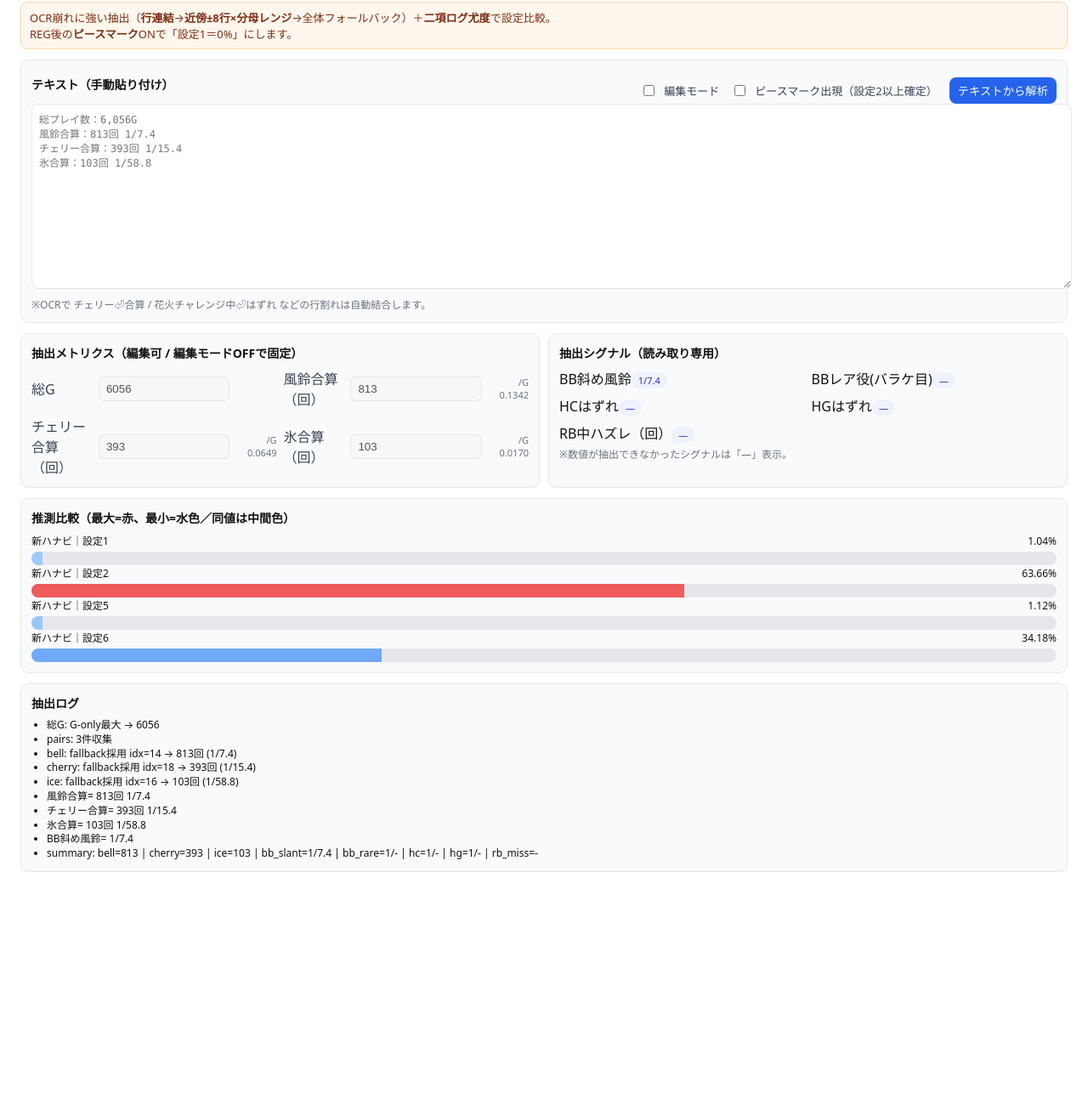
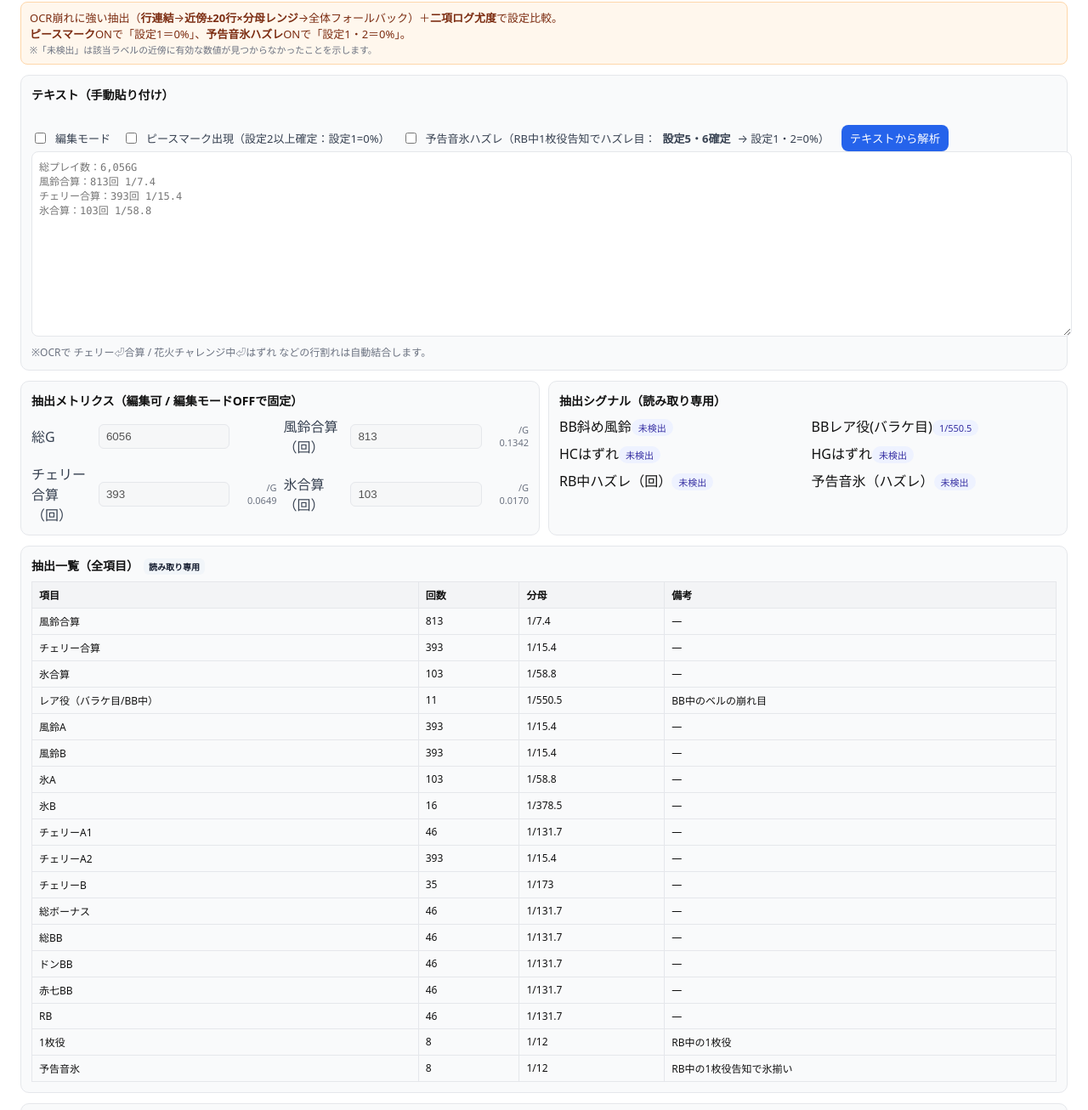
Before and after one commit to hiyokko494/hanabi-ocr, a plain HTML site: page index.html in a window 1280 px wide. Shown: the part 63-1369 px from the top of the page at 85% size. Before the commit the page ends 1113 px from the top, so only its background shows below. Drawn offline with Linux system fonts and the light colour scheme.

Commit message:
Update index.html

```diff
--- a/index.html
+++ b/index.html
@@ -3,7 +3,7 @@
 <head>
 <meta charset="UTF-8" />
 <meta name="viewport" content="width=device-width,initial-scale=1.0"/>
-<title>05 2025.09.11現在、機能追加中につき正常に動作しません：特リプTV｜新ハナビ 専用（安定抽出・修正）</title>
+<title>06 2025.09.11現在、機能追加中につき正常に動作しません：特リプTV｜新ハナビ 専用（安定抽出・修正）</title>
 <style>
   body{font-family:system-ui,-apple-system,"Segoe UI",Roboto,"Hiragino Kaku Gothic ProN","Noto Sans JP","Yu Gothic","Meiryo",sans-serif;margin:24px;color:#111}
   h1{font-size:20px;margin:0 0 12px}
@@ -21,21 +21,26 @@
   .bar{height:16px;transition:width .3s ease}
   .rowline{display:flex;align-items:center;justify-content:space-between;font-size:12px;margin-bottom:4px}
   ul.log{margin:6px 0 0 18px;padding:0;font-size:12px;line-height:1.4}
-  .opts{display:flex;gap:14px;align-items:center;font-size:13px;color:#374151;margin-top:8px}
+  .opts{display:flex;gap:14px;align-items:center;font-size:13px;color:#374151;margin-top:8px;flex-wrap:wrap}
   .muted{color:#6b7280}
   .kv{display:flex;align-items:center;gap:8px}
   .secnote{font-size:12px;color:#6b7280;margin-top:4px}
   .pill{display:inline-block;background:#eef2ff;color:#3730a3;border-radius:999px;padding:2px 8px;font-size:11px}
   .two-col{display:grid;grid-template-columns:1fr;gap:10px}
-  @media(min-width:900px){.two-col{grid-template-columns:1fr 1fr}}
+  @media(min-width:1000px){.two-col{grid-template-columns:1fr 1fr}}
   .subgrid{display:grid;grid-template-columns:1fr 1fr;gap:8px}
+  table{width:100%;border-collapse:collapse;font-size:12px}
+  th,td{border:1px solid #e5e7eb;padding:6px 8px;text-align:left;vertical-align:top}
+  th{background:#f3f4f6}
+  .tag{display:inline-block;font-size:10px;padding:2px 6px;border-radius:6px;background:#f1f5f9;color:#0f172a;margin-left:6px}
 </style>
 </head>
 <body>
-<h1>05 2025.09.11現在、機能追加中につき正常に動作しません：特リプTV｜新ハナビ 専用（安定抽出・修正）</h1>
+<h1>06 2025.09.11現在、機能追加中につき正常に動作しません：特リプTV｜新ハナビ 専用（安定抽出・修正）</h1>
 <div class="hint">
-  OCR崩れに強い抽出（<b>行連結</b>→<b>近傍±8行×分母レンジ</b>→全体フォールバック）＋<b>二項ログ尤度</b>で設定比較。<br>
-  REG後の<b>ピースマーク</b>ONで「設定1＝0%」にします。
+  OCR崩れに強い抽出（<b>行連結</b>→<b>近傍±20行×分母レンジ</b>→全体フォールバック）＋<b>二項ログ尤度</b>で設定比較。<br>
+  <b>ピースマーク</b>ONで「設定1＝0%」、<b>予告音氷ハズレ</b>ONで「設定1・2＝0%」。<br>
+  <small class="muted">※「未検出」は該当ラベルの近傍に有効な数値が見つからなかったことを示します。</small>
 </div>
 
 <div id="err" class="error"></div>
@@ -45,7 +50,8 @@
     <h3>テキスト（手動貼り付け）</h3>
     <div class="opts">
       <label class="kv"><input id="edit-mode" type="checkbox"> 編集モード</label>
-      <label class="kv"><input id="peace" type="checkbox"> ピースマーク出現（設定2以上確定）</label>
+      <label class="kv"><input id="peace" type="checkbox"> ピースマーク出現（設定2以上確定：設定1=0%）</label>
+      <label class="kv"><input id="yohaku-hazure" type="checkbox"> 予告音氷ハズレ（RB中1枚役告知でハズレ目：<b>設定5・6確定</b> → 設定1・2=0%）</label>
       <button id="btn-parse" class="btn" style="background:#2563eb;color:#fff;border:none;border-radius:8px;padding:6px 10px;">テキストから解析</button>
     </div>
   </div>
@@ -65,14 +71,22 @@
   <div class="card">
     <h3>抽出シグナル（読み取り専用）</h3>
     <div class="subgrid">
-      <div><span class="key">BB斜め風鈴</span><span id="sig-bb-slant" class="pill muted">—</span></div>
-      <div><span class="key">BBレア役(バラケ目)</span><span id="sig-bb-rare" class="pill muted">—</span></div>
-      <div><span class="key">HCはずれ</span><span id="sig-rt-hc" class="pill muted">—</span></div>
-      <div><span class="key">HGはずれ</span><span id="sig-rt-hg" class="pill muted">—</span></div>
-      <div><span class="key">RB中ハズレ（回）</span><span id="sig-rb-miss" class="pill muted">—</span></div>
+      <div><span class="key">BB斜め風鈴</span><span id="sig-bb-slant" class="pill muted">未検出</span></div>
+      <div><span class="key">BBレア役(バラケ目)</span><span id="sig-bb-rare" class="pill muted">未検出</span></div>
+      <div><span class="key">HCはずれ</span><span id="sig-rt-hc" class="pill muted">未検出</span></div>
+      <div><span class="key">HGはずれ</span><span id="sig-rt-hg" class="pill muted">未検出</span></div>
+      <div><span class="key">RB中ハズレ（回）</span><span id="sig-rb-miss" class="pill muted">未検出</span></div>
+      <div><span class="key">予告音氷（ハズレ）</span><span id="sig-yohaku-hazure" class="pill muted">未検出</span></div>
     </div>
-    <div class="secnote">※数値が抽出できなかったシグナルは「—」表示。</div>
   </div>
+</div>
+
+<div class="card">
+  <h3>抽出一覧（全項目）<span class="tag">読み取り専用</span></h3>
+  <table id="table-all">
+    <thead><tr><th>項目</th><th>回数</th><th>分母</th><th>備考</th></tr></thead>
+    <tbody></tbody>
+  </table>
 </div>
 
 <div class="card">
@@ -94,13 +108,21 @@ const EXPECT = {
 };
 /* 合算・BB/RT/RB の“分母レンジ/期待値” */
 const RANGE = {
-  bell:   [4.5, 10.5],   // 1/7.x 付近
-  cherry: [10,  25],     // 1/15.x 付近
-  ice:    [35,  80],     // 1/50〜60 付近
-  bb_slant:[7,  13],     // BB斜め風鈴 ~9 or 11
-  bb_rare: [400, 30000], // バラケ目（6は ~655）
-  rt_hc:   [4.6, 6.6],   // 花火チャレンジ中はずれ
-  rt_hg:   [8.5, 14.5],  // 花火GAME中はずれ
+  bell:   [4.5, 10.5],   // 1/7.x
+  cherry: [10,  25],     // 1/15.x
+  ice:    [35,  80],     // 1/50〜60
+  bb_slant:[7,  13],     // ~9 or 11
+  bb_rare: [400, 30000], // 6は~655
+  rt_hc:   [4.6, 6.6],
+  rt_hg:   [8.5, 14.5],
+  // 一覧レンジ（広め）
+  bellA:[10,30], bellB:[10,30],
+  iceA:[35,90], iceB:[300,5000],
+  chA1:[80,140], chA2:[15,30], chB:[150,450],
+  total_any:[2,5000],
+  oneMedal:[8,25],
+  yohakuIce:[10,40],
+  bbFlat:[1.0,2.0],
 };
 const EXPECT_DENOM = {
   bb_slant: {1:11.0, 2:9.0, 5:11.0, 6:9.0},
@@ -110,10 +132,18 @@ const EXPECT_DENOM = {
 };
 const WEIGHTS = { bell:1.0, cherry:1.0, ice:0.7, bb_slant:1.1, bb_rare:2.2, rt_hc_miss:1.0, rt_hg_miss:1.0, rb_miss:1.6 };
 
+const NOTES = {
+  "レア役（バラケ目/BB中）": "BB中のベルの崩れ目",
+  "1枚役": "RB中の1枚役",
+  "予告音氷": "RB中の1枚役告知で氷揃い",
+  "予告音氷（ハズレ）": "RB中の1枚役告知でハズレ目（設定5・6確定）"
+};
+
 const state = {
   metrics:{games:undefined,bell:undefined,cherry:undefined,ice:undefined},
   extra:{bb_slant_den:null, bb_rare_den:null, rt_hc_den:null, rt_hg_den:null, rb_miss_count:null},
-  flags:{peace:false, edit:false},
+  flags:{peace:false, edit:false, yohakuHazure:false},
+  allItems:[],
   log:[]
 };
 
@@ -122,10 +152,7 @@ const $ = (id)=>document.getElementById(id);
 function toNum(x){ if(x==null) return undefined; const n=Number(String(x).replace(/,/g,'')); return Number.isFinite(n)?n:undefined; }
 function pushLog(msg){ state.log.push(msg); }
 function setError(msg){ const e=$("err"); e.style.display=msg?"block":"none"; e.textContent=msg||""; }
-function setText(id, s, mutedWhenDash=true){
-  const el=$(id); el.textContent=s;
-  if(mutedWhenDash) el.classList.toggle("muted", s==="—");
-}
+function setText(id, s){ const el=$(id); el.textContent=s; el.classList.toggle("muted", s==="未検出"); }
 
 /* サニタイズ */
 function sanitize(s){
@@ -145,7 +172,6 @@ function coalesceLines(lines){
   const out=[];
   for(let i=0;i<lines.length;i++){
     let cur=lines[i];
-
     if(/^(風鈴|チェリー|氷)\s*$/.test(cur) && i+1<lines.length && /^合算\s*$/.test(lines[i+1])){
       out.push(RegExp.$1 + "合算"); i++; continue;
     }
@@ -189,7 +215,7 @@ function collectAllPairs(lines){
   return pairs;
 }
 
-/* 近傍探索 */
+/* 近傍探索（±20行） */
 function pickNearBy(lines, labelIdx, window, range){
   if(labelIdx<0) return null;
   const [lo,hi]=range;
@@ -217,7 +243,7 @@ function pickNearBy(lines, labelIdx, window, range){
 /* ラベル→近傍→全体フォールバック */
 function resolveMetric(lines, labelRegex, range, labelName, globalPairs){
   const idx=lines.findIndex(l=>labelRegex.test(l));
-  let got=pickNearBy(lines, idx, 8, range);
+  let got=pickNearBy(lines, idx, 20, range);
   if(!got){
     const [lo,hi]=range;
     const expects = EXPECT[labelName]?.map(v=>1/v) ?? [];
@@ -229,9 +255,9 @@ function resolveMetric(lines, labelRegex, range, labelName, globalPairs){
       if(score<bestScore){ best=p; bestScore=score; }
     }
     got=best||null;
-    if(got) pushLog(`${labelName}: fallback採用 idx=${got.idx} → ${got.count}回 (1/${got.denom})`);
+    if(got) pushLog(`${labelName||'項目'}: fallback採用 idx=${got.idx} → ${got.count??'-'}回 (1/${got.denom??'-'})`);
   }else{
-    pushLog(`${labelName}: 近傍採用 idx=${got.idx} → ${got.count}回 (1/${got.denom})`);
+    pushLog(`${labelName||'項目'}: 近傍採用 idx=${got.idx} → ${got.count??'-'}回 (1/${got.denom??'-'})`);
   }
   return got;
 }
@@ -239,6 +265,7 @@ function resolveMetric(lines, labelRegex, range, labelName, globalPairs){
 /* === 解析本体 === */
 function parseMetricsFromText(raw){
   state.log = [];
+  state.allItems = [];
   const t = sanitize(raw);
   const rawLines = t.split(/\r?\n/).map(s=>s.trim()).filter(Boolean);
   const lines = coalesceLines(rawLines);
@@ -250,7 +277,6 @@ function parseMetricsFromText(raw){
   const cands = lines.map(ln=>{ const m=RE_G_ONLY.exec(ln); return m?toNum(m[1]):null; }).filter(v=>v!=null);
   if(cands.length){ out.games = Math.max(...cands); pushLog(`総G: G-only最大 → ${out.games}`); } else pushLog("総G: 見つからず");
 
-  // 全体ペア
   const allPairs = collectAllPairs(lines);
 
   // 合算3種
@@ -258,38 +284,69 @@ function parseMetricsFromText(raw){
   const cherry = resolveMetric(lines, /チェリー\s*合算/, RANGE.cherry, "cherry", allPairs);
   const ice    = resolveMetric(lines, /氷\s*合算/,    RANGE.ice,    "ice",    allPairs);
 
-  if(bell){ out.bell=bell.count; pushLog(`風鈴合算= ${out.bell}回 1/${bell.denom}`); }
-  if(cherry){ out.cherry=cherry.count; pushLog(`チェリー合算= ${out.cherry}回 1/${cherry.denom}`); }
-  if(ice){ out.ice=ice.count; pushLog(`氷合算= ${out.ice}回 1/${ice.denom}`); }
+  if(bell){ out.bell=bell.count; addItem("風鈴合算", bell.count, bell.denom); }
+  if(cherry){ out.cherry=cherry.count; addItem("チェリー合算", cherry.count, cherry.denom); }
+  if(ice){ out.ice=ice.count; addItem("氷合算", ice.count, ice.denom); }
 
-  // 追加シグナル（近傍のみ）
-  const bbSlant = pickNearBy(lines, lines.findIndex(l=>/(風斜め揃い|斜め風鈴|風鈴B|風鈴中段揃)/.test(l)), 6, RANGE.bb_slant);
-  if(bbSlant){ extra.bb_slant_den = bbSlant.denom; pushLog(`BB斜め風鈴= 1/${extra.bb_slant_den}`); }
-
-  const bbRare = pickNearBy(lines, lines.findIndex(l=>/(レア役|バラケ目)/.test(l)), 6, RANGE.bb_rare);
-  if(bbRare){ extra.bb_rare_den = bbRare.denom; pushLog(`BBレア役(=バラケ目)= 1/${extra.bb_rare_den}`); }
-
-  const rtHC = pickNearBy(lines, lines.findIndex(l=>/花火チャレンジ中はずれ/.test(l)), 6, RANGE.rt_hc);
-  if(rtHC){ extra.rt_hc_den = rtHC.denom; pushLog(`HCはずれ= 1/${extra.rt_hc_den}`); }
-
-  const rtHG = pickNearBy(lines, lines.findIndex(l=>/花火GAME中はずれ/.test(l)), 6, RANGE.rt_hg);
-  if(rtHG){ extra.rt_hg_den = rtHG.denom; pushLog(`HGはずれ= 1/${extra.rt_hg_den}`); }
+  // 追加シグナル（近傍）
+  const bbSlant = pickNearBy(lines, lines.findIndex(l=>/(風斜め揃い|斜め風鈴|風鈴B)/.test(l)), 20, RANGE.bb_slant);
+  if(bbSlant){ extra.bb_slant_den = bbSlant.denom; addItem("風斜め揃い（BB中）", bbSlant.count, bbSlant.denom); }
+  const bbFlat = pickNearBy(lines, lines.findIndex(l=>/(風鈴中段揃)/.test(l)), 20, RANGE.bbFlat);
+  if(bbFlat){ addItem("風鈴中段揃（BB中）", bbFlat.count, bbFlat.denom); }
+  const bbRare = pickNearBy(lines, lines.findIndex(l=>/(レア役|バラケ目)/.test(l)), 20, RANGE.bb_rare);
+  if(bbRare){ extra.bb_rare_den = bbRare.denom; addItem("レア役（バラケ目/BB中）", bbRare.count, bbRare.denom); }
+  const rtHC = pickNearBy(lines, lines.findIndex(l=>/花火チャレンジ中はずれ/.test(l)), 20, RANGE.rt_hc);
+  if(rtHC){ extra.rt_hc_den = rtHC.denom; addItem("花火チャレンジ中はずれ", rtHC.count, rtHC.denom); }
+  const rtHG = pickNearBy(lines, lines.findIndex(l=>/花火GAME中はずれ/.test(l)), 20, RANGE.rt_hg);
+  if(rtHG){ extra.rt_hg_den = rtHG.denom; addItem("花火GAME中はずれ", rtHG.count, rtHG.denom); }
 
   // RB中ハズレ（“RB中”ラベル近傍）
   const rbIdx = lines.findIndex(l=>/(RB中詳細|RB中詳)/.test(l));
   if(rbIdx>=0){
-    // 回数だけ見る（分母はない前提）
-    for(let j=Math.max(0,rbIdx-8); j<Math.min(lines.length,rbIdx+9); j++){
+    for(let j=Math.max(0,rbIdx-20); j<Math.min(lines.length,rbIdx+21); j++){
       const c = lines[j].match(RE_KAI_LIKE);
-      if(c){ extra.rb_miss_count = toNum(c[1]); pushLog(`RB中ハズレ= ${extra.rb_miss_count}回`); break; }
+      if(c){ extra.rb_miss_count = toNum(c[1]); addItem("RB中ハズレ", extra.rb_miss_count, null); break; }
     }
+  }
+
+  // 内訳（A/B等）
+  addByLabel(lines, /風鈴A/, "風鈴A", RANGE.bellA);
+  addByLabel(lines, /風鈴B/, "風鈴B", RANGE.bellB);
+  addByLabel(lines, /氷A/,   "氷A",   RANGE.iceA);
+  addByLabel(lines, /氷B/,   "氷B",   RANGE.iceB);
+  addByLabel(lines, /チェリーA1/, "チェリーA1", RANGE.chA1);
+  addByLabel(lines, /チェリーA2/, "チェリーA2", RANGE.chA2);
+  addByLabel(lines, /チェリーB/,  "チェリーB",  RANGE.chB);
+
+  // 総ボーナス系
+  addByLabel(lines, /総ボーナス/, "総ボーナス", RANGE.total_any);
+  addByLabel(lines, /総BB|合計BB|BB合計/, "総BB", RANGE.total_any);
+  addByLabel(lines, /ドンBB/, "ドンBB", RANGE.total_any);
+  addByLabel(lines, /赤七BB|赤７BB/, "赤七BB", RANGE.total_any);
+  addByLabel(lines, /RB\b|REG\b|レギュラーボーナス/, "RB", RANGE.total_any);
+
+  // 1枚役／予告音氷
+  addByLabel(lines, /1枚役/, "1枚役", RANGE.oneMedal);
+  addByLabel(lines, /予告音氷/, "予告音氷", RANGE.yohakuIce);
+
+  // フラグ（予告音氷ハズレ）を一覧にも明示
+  if(state.flags.yohakuHazure){
+    addItem("予告音氷（ハズレ）", null, null);
   }
 
   state.extra = extra;
   updateSignals(extra);
   pushLog(`summary: bell=${out.bell??"-"} | cherry=${out.cherry??"-"} | ice=${out.ice??"-"} | bb_slant=1/${extra.bb_slant_den??"-"} | bb_rare=1/${extra.bb_rare_den??"-"} | hc=1/${extra.rt_hc_den??"-"} | hg=1/${extra.rt_hg_den??"-"} | rb_miss=${extra.rb_miss_count??"-"}`);
+  renderAllTable();
+  return out;
 
-  return out;
+  function addItem(name, count, denom){
+    state.allItems.push({name, count: (Number.isFinite(count)? count : null), denom: (Number.isFinite(denom)? denom : null)});
+  }
+  function addByLabel(lines, labelRe, labelName, range){
+    const got = resolveMetric(lines, labelRe, range, null, allPairs);
+    if(got) addItem(labelName, got.count, got.denom);
+  }
 }
 
 /* ---------- 推測（尤度ベース：二項ログ尤度 + 追加指標のガウス罰則） ---------- */
@@ -315,8 +372,9 @@ function estimateAllSettings(m){
       if((s===1||s===2)&&miss>0){ ll -= WEIGHTS.rb_miss*(1+miss); used++; }
       if((s===5||s===6)&&miss>0){ ll += WEIGHTS.rb_miss*Math.min(1,miss*0.2); used++; }
     }
-    // ピースマーク → 設定1排除
-    if(s===1 && state.flags.peace){ ll = -Infinity; used++; }
+    // 追加制約
+    if(s===1 && state.flags.peace){ ll = -Infinity; used++; }           // ピース → 設定1禁止
+    if((s===1||s===2) && state.flags.yohakuHazure){ ll = -Infinity; used++; } // 予告音氷ハズレ → 1・2禁止
     return {setting:s, ll: used? ll : -Infinity};
   });
 
@@ -353,18 +411,19 @@ function renderBars(){
   });
 }
 function updateSignals(ex){
-  setText("sig-bb-slant", ex.bb_slant_den? `1/${ex.bb_slant_den}` : "—");
-  setText("sig-bb-rare",  ex.bb_rare_den ? `1/${ex.bb_rare_den}`  : "—");
-  setText("sig-rt-hc",    ex.rt_hc_den   ? `1/${ex.rt_hc_den}`    : "—");
-  setText("sig-rt-hg",    ex.rt_hg_den   ? `1/${ex.rt_hg_den}`    : "—");
-  setText("sig-rb-miss",  Number.isFinite(ex.rb_miss_count)? `${ex.rb_miss_count}回` : "—");
+  setText("sig-bb-slant", ex.bb_slant_den? `1/${ex.bb_slant_den}` : "未検出");
+  setText("sig-bb-rare",  ex.bb_rare_den ? `1/${ex.bb_rare_den}`  : "未検出");
+  setText("sig-rt-hc",    ex.rt_hc_den   ? `1/${ex.rt_hc_den}`    : "未検出");
+  setText("sig-rt-hg",    ex.rt_hg_den   ? `1/${ex.rt_hg_den}`    : "未検出");
+  setText("sig-rb-miss",  Number.isFinite(ex.rb_miss_count)? `${ex.rb_miss_count}回` : "未検出");
+  setText("sig-yohaku-hazure", state.flags.yohakuHazure? "チェックON（設定1・2=0%）" : "未検出");
 }
 
 const METRIC_KEYS=["games","bell","cherry","ice"];
 const METRIC_LABEL={games:"総G", bell:"風鈴合算（回）", cherry:"チェリー合算（回）", ice:"氷合算（回）"};
 function renderMetrics(firstRender=false){
   const wrap=$("metrics");
-  if(firstRender){ // 初回だけDOM構築。以降は値とdisabledだけ更新してフォーカスを守る
+  if(firstRender){
     wrap.innerHTML="";
     METRIC_KEYS.forEach(k=>{
       const row=document.createElement("label"); row.style.display="flex"; row.style.alignItems="center"; row.style.gap="8px";
@@ -375,17 +434,15 @@ function renderMetrics(firstRender=false){
         if(!state.flags.edit) return;
         const v = e.target.value==="" ? undefined : toNum(e.target.value);
         state.metrics[k]=v;
-        // 入力中は再レンダしない→フォーカス保持、バーのみ更新
         renderBars();
         updatePerG(k);
       };
-      input.onblur=()=>{ renderMetrics(false); }; // フォーカス抜けたら全体同期
+      input.onblur=()=>{ renderMetrics(false); };
       row.appendChild(input);
       const tail=document.createElement("span"); tail.className="perg"; tail.id=`perg-${k}`; row.appendChild(tail);
       wrap.appendChild(row);
     });
   }
-  // 値＆disabled更新
   METRIC_KEYS.forEach(k=>{
     const input=$(`inp-${k}`);
     if(document.activeElement!==input){ input.value = state.metrics[k]??""; }
@@ -393,7 +450,6 @@ function renderMetrics(firstRender=false){
     updatePerG(k);
   });
 
-  // ログ
   const ul = $("log"); ul.innerHTML = "";
   state.log.slice(-30).forEach(msg=>{ const li=document.createElement("li"); li.textContent=msg; ul.appendChild(li); });
 }
@@ -403,6 +459,27 @@ function updatePerG(k){
     const per=(toNum(state.metrics[k])||0)/toNum(state.metrics.games);
     span.textContent = Number.isFinite(per) ? "/G "+per.toFixed(4) : "";
   }else span.textContent="";
+}
+
+function renderAllTable(){
+  const tb = $("table-all").querySelector("tbody");
+  tb.innerHTML = "";
+  const rows = state.allItems;
+  if(!rows.length){
+    const tr = document.createElement("tr");
+    tr.innerHTML = `<td colspan="4" class="muted">抽出できた項目がありません。</td>`;
+    tb.appendChild(tr);
+    return;
+  }
+  rows.forEach(r=>{
+    const tr = document.createElement("tr");
+    const note = NOTES[r.name] || "";
+    tr.innerHTML = `<td>${r.name}</td>
+      <td>${Number.isFinite(r.count)? r.count : "—"}</td>
+      <td>${Number.isFinite(r.denom)? "1/"+r.denom : "—"}</td>
+      <td>${note||"—"}</td>`;
+    tb.appendChild(tr);
+  });
 }
 
 /* ---------- init ---------- */
@@ -425,10 +502,10 @@ function init(){
 
   $("edit-mode").addEventListener("change",(e)=>{ state.flags.edit = e.target.checked; renderMetrics(false); });
   $("peace").addEventListener("change",(e)=>{ state.flags.peace = e.target.checked; renderBars(); });
+  $("yohaku-hazure").addEventListener("change",(e)=>{ state.flags.yohakuHazure = e.target.checked; updateSignals(state.extra); renderBars(); });
 
   // デモ用自己テスト（必要なら削除OK）
   const sample = `新ハナビ
-基本情報
 総プレイ数
 小役
 風鈴
@@ -438,6 +515,7 @@ function init(){
 チェリー
 合算
 BB中詳細
+風鈴中段揃
 風斜め揃い
 レア役
 RT
@@ -445,13 +523,43 @@ RT
 はずれ
 花火GAME中
 はずれ
+総ボーナス
+総BB
+ドンBB
+赤七BB
+RB
 6,056G
+46回
+1/131.7
+35回
+1/173.0
+16回
+1/378.5
+19回
+1/318.7
+11回
+1/550.5
 813回
 1/7.4
 103回
 1/58.8
 393回
-1/15.4`;
+1/15.4
+910回
+1/1.1
+103回
+1/9.8
+1回
+1/1,014.0
+83回
+1/6.1
+42回
+1/13.0
+1枚役
+8回
+1/12.0
+予告音氷
+1/24.0`;
   state.metrics = parseMetricsFromText(sample);
   renderMetrics(false); renderBars();
 }
```
